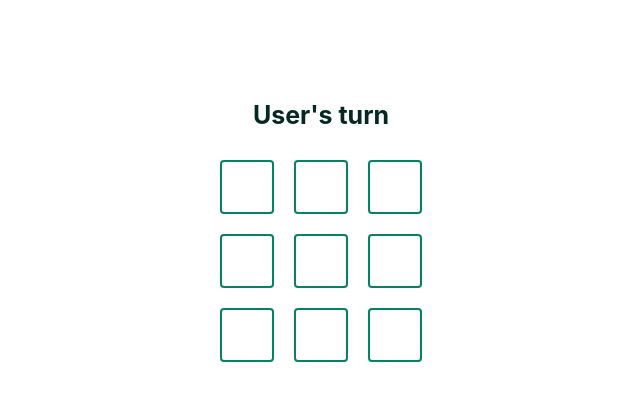
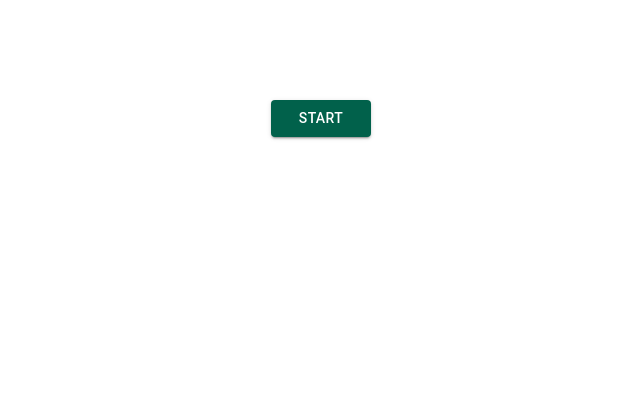
Before and after one commit to Tiinzzy/react-projects, a React (Create React App) app in the folder tic-tac-toe/: page / in a window 1280 px wide. Shown: the top 400 px of the page, without its empty margins (319-959 px from the left). Built offline with nearby package versions, Linux system fonts and the light colour scheme.

Commit message:
added button for play

```diff
--- a/tic-tac-toe/src/components/Game.js
+++ b/tic-tac-toe/src/components/Game.js
@@ -5,6 +5,7 @@ import Box from '@mui/material/Box'
 import './style.css';
 
 import { GAME_BODY, insertIntoCurrentHouses, CURRENT_FULL_HOUSES, ALL_HOUSES, findNextMove, WINNING_POSSIBILITIES } from './constants';
+import { Button } from "@mui/material";
 
 const DELAY_TIME = 3 * 1000;
 
@@ -14,18 +15,25 @@ class Game extends React.Component {
         super(props);
         this.state = {
             message: 'User\'s turn',
-            firstTime: true
+            firstTime: true,
+            play: false,
+            display: true
 
         }
         this.houseClicked = this.houseClicked.bind(this);
+        this.startGame = this.startGame.bind(this);
     }
-
+    startGame() {
+        this.setState({ play: true, display: false })
+    }
     houseClicked(e) {
         insertIntoCurrentHouses(e, 'X')
         document.getElementById(e);
         document.getElementById(e).textContent = "X";
         this.computerMove();
         this.setState({ message: 'Computer\'s turn' });
+
+        const found = WINNING_POSSIBILITIES.some(r => CURRENT_FULL_HOUSES.indexOf(r) > 0);
 
     }
 
@@ -42,11 +50,12 @@ class Game extends React.Component {
         } else {
             setTimeout(() => {
                 let nextMoveIndex = findNextMove();
-                console.log(nextMoveIndex)
                 let nextMove = ALL_HOUSES[nextMoveIndex];
-                insertIntoCurrentHouses(nextMove, 'O')
+                console.log('error -->', nextMove)
+                if (nextMove !== undefined) {
+                    insertIntoCurrentHouses(nextMove, 'O');
                     document.getElementById(nextMove).textContent = "O";
-                insertIntoCurrentHouses(nextMove, 'O');
+                }
             }, DELAY_TIME);
         }
     }
@@ -54,28 +63,35 @@ class Game extends React.Component {
     render() {
         return (
             <Box id="main-div" className="GameBody">
-                <Box className="PlayerTurn">{this.state.message}</Box>
+                {this.state.display === true &&
+                    <Button variant="contained" className="StartBtn" onClick={() => this.startGame()}>Start</Button>}
+                {this.state.play === true &&
+                    <Box className="PlayerTurn">
+                        {this.state.message}</Box>}
+                {this.state.play === true &&
                     <Box className="EachMapping">
                         {GAME_BODY[0].map((rows, index) =>
                             < Box id={rows} key={index}
                                 onClick={() => this.houseClicked(rows)}
                                 className="EachRow">
                             </Box>)}
-                </Box>
+                    </Box>}
+                {this.state.play === true &&
                     <Box className="EachMapping">
                         {GAME_BODY[1].map((rows, index) =>
                             < Box id={rows} key={index}
                                 onClick={() => this.houseClicked(rows)}
                                 className="EachRow">
                             </Box>)}
-                </Box>
+                    </Box>}
+                {this.state.play === true &&
                     <Box className="EachMapping">
                         {GAME_BODY[2].map((rows, index) =>
                             < Box id={rows} key={index}
                                 onClick={() => this.houseClicked(rows)}
                                 className="EachRow">
                             </Box>)}
-                </Box>
+                    </Box>}
                 <Box id="final-result" className="PlayerTurn" marginTop={2}></Box>
             </Box>
         );
```
Lines whose indentation alone changed are shown as unchanged.
